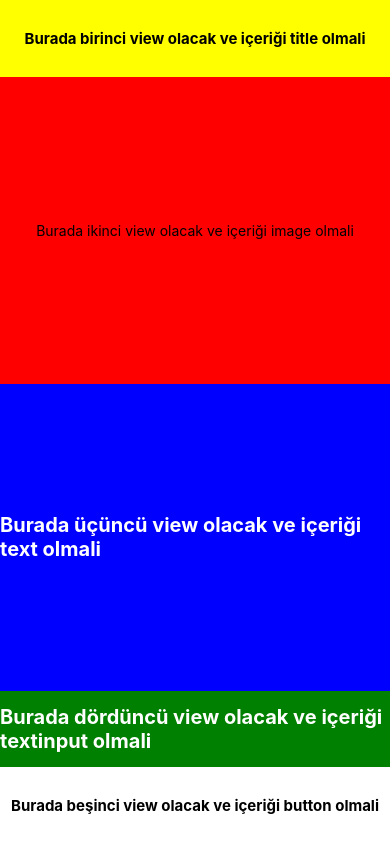
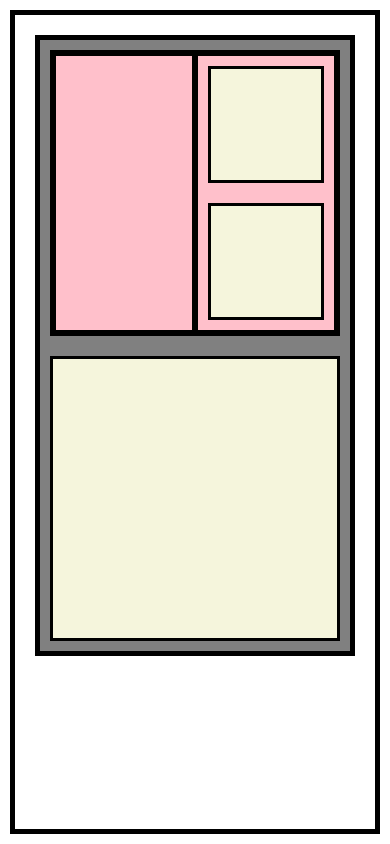
Before and after one commit to gokhanyanik/react-native-tutorial, a React Native app: screen / in a window 390 px wide. Built offline with nearby package versions, Linux system fonts and the light colour scheme.

Commit message:
Card Main Draft Created

```diff
--- a/App.tsx
+++ b/App.tsx
@@ -5,78 +5,54 @@ import {
   Text,
   Platform,
   View,
+  Image,
 } from 'react-native';
 
 function App(): JSX.Element {
   return (
-    <SafeAreaView style={styles.background}>
-      <View style={styles.style1}>
-        <Text style={styles.text}>Burada birinci view olacak ve içeriği title olmali</Text>
-      </View>
-      <View style={styles.style2}>
-        <Text>Burada ikinci view olacak ve içeriği image olmali</Text>
-      </View>
-      <View style={styles.style3}>
-        <Text style={styles.text2}>Burada üçüncü view olacak ve içeriği text olmali</Text>
-      </View>
-      <View style={styles.style4}>
-        <Text style={styles.text2}>Burada dördüncü view olacak ve içeriği textinput olmali</Text>
-      </View>
-      <View style={styles.style5}>
-        <Text style={styles.text}>Burada beşinci view olacak ve içeriği button olmali</Text>
-      </View>
-    </SafeAreaView>
+    <View style={styles.container}>
+    <View style={styles.top}>
+     <View style={styles.middle}>
+       <View style={styles.bottom}/>
+       <View style={styles.bottom}>
+         <View style={styles.middle}/>
+         <View style={styles.middle}/>
+       </View>
+     </View>
+     <View style={styles.middle}/>
+    </View>
+  </View>
   );
 }
 const styles = StyleSheet.create({
-  background: {
-    backgroundColor: 'white',
+  container: {
     flex: 1,
+    backgroundColor: '#fff',
+    padding: 20,
+    margin: 10,
+    borderWidth:5
+
   },
-  style1: {
-    backgroundColor: 'yellow',
-    justifyContent: 'center',
-    alignItems: 'center',
-    height: 100,
-    flex: 1
+  top: {
+    flex: 0.8,
+    backgroundColor: 'grey',
+    borderWidth: 5,
+
   },
-  style2: {
-    backgroundColor: 'red',
-    justifyContent: 'center',
-    alignItems: 'center',
-    height: 150,
-    flex: 4
+  middle: {
+    flex: 0.5,
+    backgroundColor: 'beige',
+    borderWidth: 3,
+    margin: 10,
+    flexDirection:'row'
+
   },
-  style3: {
-    backgroundColor: 'blue',
-    justifyContent: 'center',
-    alignItems: 'center',
-    height: 130,
-    flex: 4
+  bottom: {
+    flex: 0.5,
+    backgroundColor: 'pink',
+    borderWidth: 3,
+
   },
-  style4: {
-    backgroundColor: 'green',
-    justifyContent: 'center',
-    alignItems: 'center',
-    height: 70,
-    flex: 1
-  },
-  style5: {
-    backgroundColor: 'white',
-    justifyContent: 'center',
-    alignItems: 'center',
-    height: 70,
-    flex: 1
-  },
-  text: {
-    fontSize: 15,
-    fontWeight: 'bold'
-  },
-  text2: {
-    color: 'white',
-    fontSize: 20,
-    fontWeight: 'bold'
-  }
 });
 
 export default App;
```
